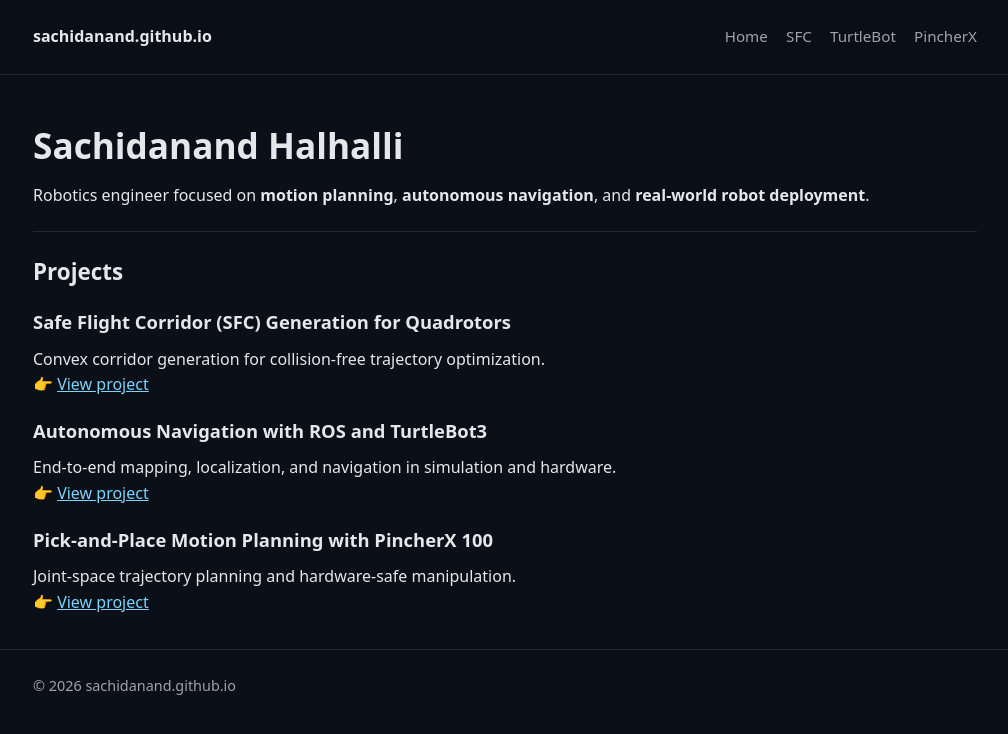
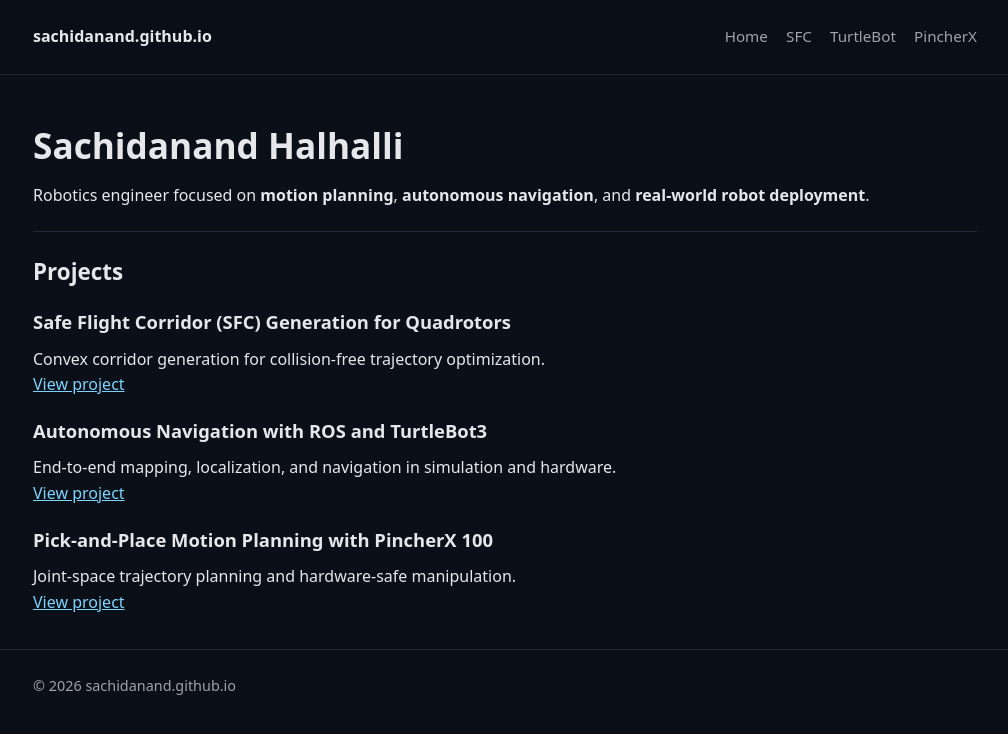
Before and after one commit to halhalli-s/halhalli-s.github.io, a Jekyll site: the page built from index.md, in a window 1280 px wide. Shown: the top 734 px of the page, without its empty margins (135-1143 px from the left). Built offline with Jekyll 4.4.1, drawn with Linux system fonts in a browser that asks for light colours.

```diff
--- a/index.md
+++ b/index.md
@@ -13,12 +13,12 @@ Robotics engineer focused on **motion planning**, **autonomous navigation**, and
 
 ### Safe Flight Corridor (SFC) Generation for Quadrotors
 Convex corridor generation for collision-free trajectory optimization.
-👉 [View project](./Projects/sfc.md)
+[View project](./Projects/sfc.md)
 
 ### Autonomous Navigation with ROS and TurtleBot3
 End-to-end mapping, localization, and navigation in simulation and hardware.
-👉 [View project](./Projects/turtlebot.md)
+[View project](./Projects/turtlebot.md)
 
 ### Pick-and-Place Motion Planning with PincherX 100
 Joint-space trajectory planning and hardware-safe manipulation.
-👉 [View project](./Projects/pincherx.md)
+[View project](./Projects/pincherx.md)
```
